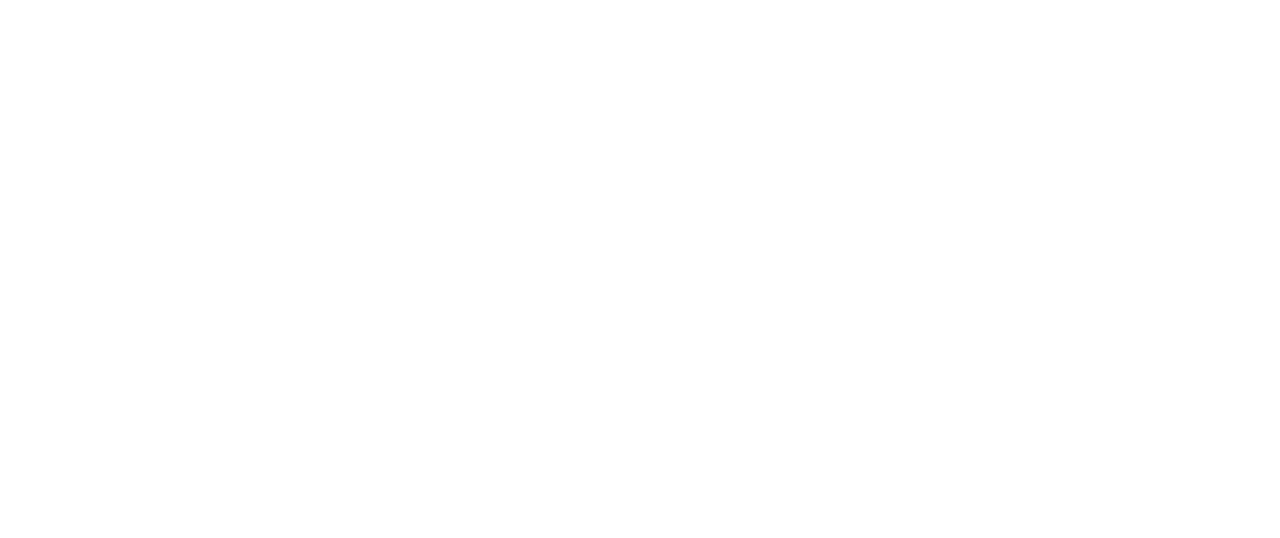
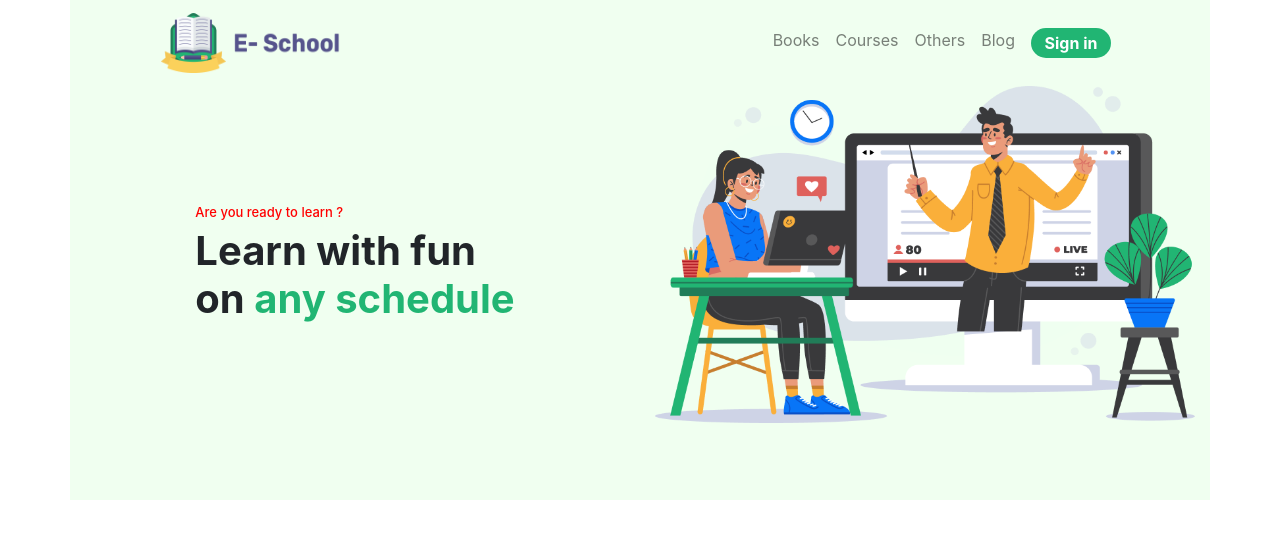
Before and after one commit to tareqazeez1/E-School, a plain HTML site: page index.html in a window 1280 px wide. Drawn offline with nearby package versions, Linux system fonts and the light colour scheme.

Commit message:
first sec done

```diff
--- a/index.html
+++ b/index.html
@@ -4,9 +4,46 @@
     <meta charset="UTF-8">
     <meta name="viewport" content="width=device-width, initial-scale=1.0">
     <title>E-School</title>
+    <link rel="stylesheet" href="https://stackpath.bootstrapcdn.com/bootstrap/4.5.0/css/bootstrap.min.css" integrity="sha384-9aIt2nRpC12Uk9gS9baDl411NQApFmC26EwAOH8WgZl5MYYxFfc+NcPb1dKGj7Sk" crossorigin="anonymous">
     <link rel="stylesheet" href="style.css">
+    <link rel="shortcut icon" href="images/ICON/Logo.png" type="image/x-icon">
+
 </head>
 <body>
 
+<div class="container">
+    <nav class="navbar navbar-expand-lg navbar-light bg-light">
+        <a class="navbar-brand" href="#"><img style="width: 180px; height: 60px; margin: 0px 60px;" src="images/ICON/Logo.png"></a>
+        <button class="navbar-toggler" type="button" data-toggle="collapse" data-target="#navbarNavAltMarkup" aria-controls="navbarNavAltMarkup" aria-expanded="false" aria-label="Toggle navigation">
+          <span class="navbar-toggler-icon"></span>
+        </button>
+        <div class="collapse navbar-collapse d-flex justify-content-end" id="navbarNavAltMarkup">
+          <div style="margin-right: 60px;" class="navbar-nav">
+            <a class="nav-item nav-link" href="#">Books<span class="sr-only">(current)</span></a>
+            <a class="nav-item nav-link" href="#courses">Courses</a>
+            <a class="nav-item nav-link" href="#others">Others</a>
+            <a class="nav-item nav-link" href="#blog">Blog</a>
+            <a class="nav-item nav-link" href="#"><button class="button1"><b>Sign in</b></button></a>
+          </div>
+        </div>
+      </nav>
+      <div class="row">
+          <div class="col-md-6 col-sm-3 d-flex align-items-center justify-content-center">
+
+
+            <h1><span style="color: red; font-size: small">Are you ready to learn ?<br></span><b>Learn with fun <br>
+                on <span class="span1"> any schedule</span></b> </h1>
+
+          </div>
+
+          <div class="col-md-6 col-sm-3 d-flex align-items-center justify-content-center">
+            <img class="img-fluid w-100" src="images/Photos/Illustration.png" alt=""
+
+          </div>
+      </div>
+
+<script src="https://code.jquery.com/jquery-3.5.1.slim.min.js" integrity="sha384-DfXdz2htPH0lsSSs5nCTpuj/zy4C+OGpamoFVy38MVBnE+IbbVYUew+OrCXaRkfj" crossorigin="anonymous"></script>
+<script src="https://cdn.jsdelivr.net/npm/popper.js@1.16.0/dist/umd/popper.min.js" integrity="sha384-Q6E9RHvbIyZFJoft+2mJbHaEWldlvI9IOYy5n3zV9zzTtmI3UksdQRVvoxMfooAo" crossorigin="anonymous"></script>
+<script src="https://stackpath.bootstrapcdn.com/bootstrap/4.5.0/js/bootstrap.min.js" integrity="sha384-OgVRvuATP1z7JjHLkuOU7Xw704+h835Lr+6QL9UvYjZE3Ipu6Tp75j7Bh/kR0JKI" crossorigin="anonymous"></script>
 </body>
 </html>
--- a/style.css
+++ b/style.css
@@ -0,0 +1,35 @@
+
+/* 1st sec/container */
+
+.container{
+    background-color: #F0FFF0;
+    width: 1400px;
+    height: 500px;
+}
+
+/* Related to navbar */
+
+
+.navbar{
+    background-color: transparent!important;
+}
+
+
+/* Related to button */
+
+.button1{
+color: white;
+font-weight: 400;
+width: 80px;
+height: 30px;
+left: 1200px;
+top: 15px;
+border: none;
+background-color: #21B573;
+border-radius: 30px;
+
+}
+
+.span1{
+    color: #21B573;
+}
```
